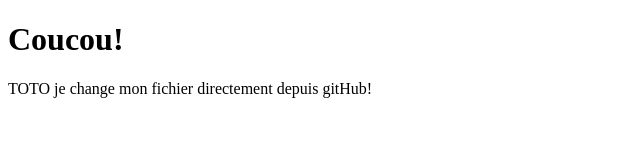
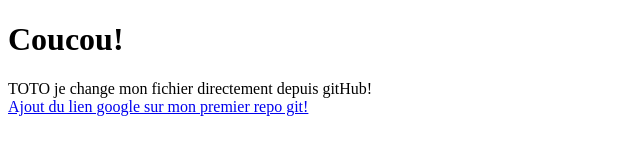
Before and after one commit to Neursery2022/MyFirstRepo, a plain HTML site: page index.html in a window 1280 px wide. Shown: the whole page, without its empty margins (0-640 px from the left). Drawn offline with Linux system fonts and the light colour scheme.

Commit message:
Ajout du lien google sur mon premier repo git!

```diff
--- a/index.html
+++ b/index.html
@@ -9,5 +9,10 @@
 <body>
     <h1>Coucou!</h1>
     TOTO je change  mon fichier directement depuis gitHub!
+    <header>
+        <div>
+            <a href="https://www.google.com/">Ajout du lien google sur mon premier repo git!</a>
+        </div>
+    </header>
 </body>
 </html>
```
